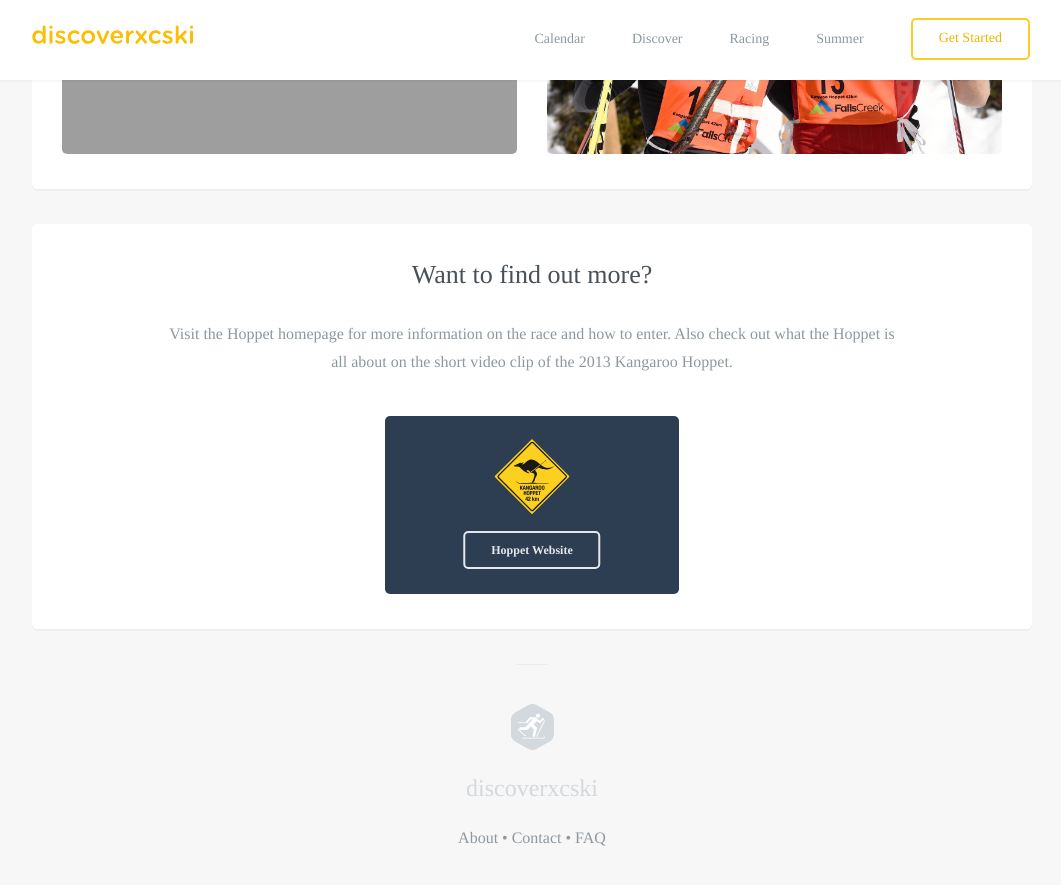
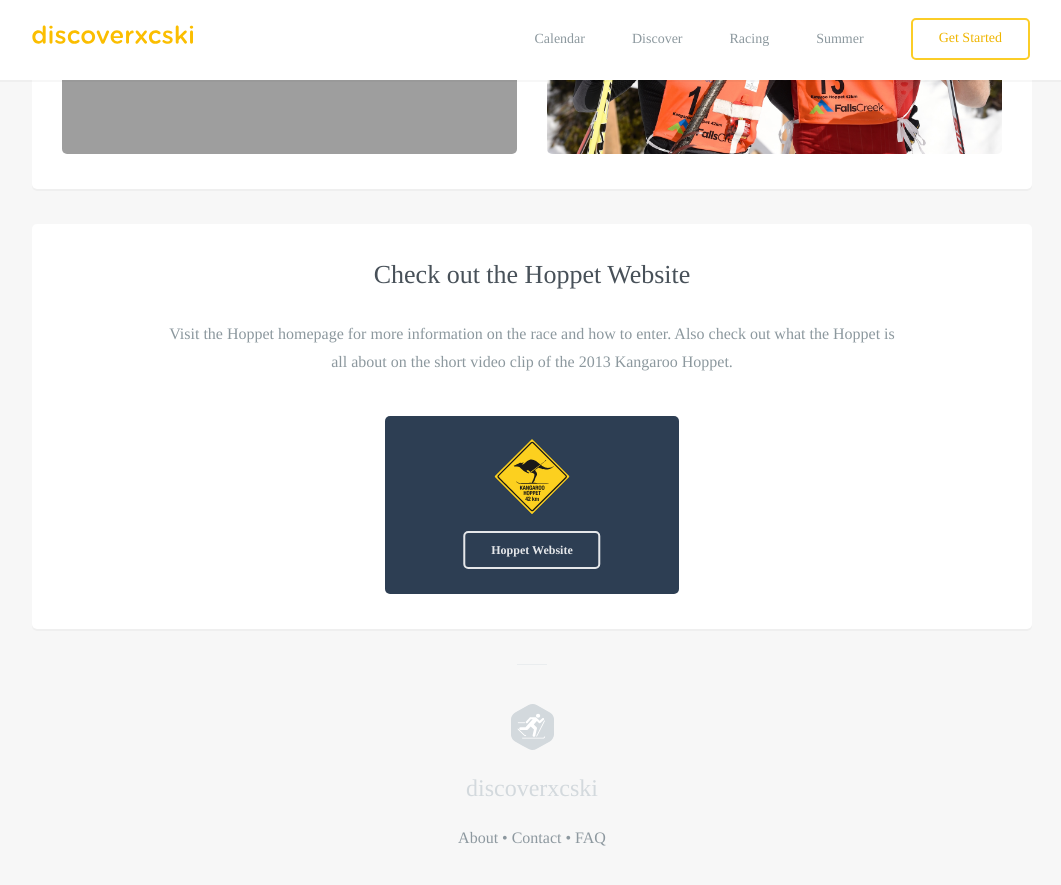
Before and after one commit to robcatto/robcatto.github.io, a Jekyll site: the page built from racing/kangaroo-hoppet/index.html, in a window 1280 px wide and 900 px high, scrolled down 2127 px. Shown: the top 885 px of the window, without its empty margins (108-1169 px from the left). Built offline with Jekyll 4.4.1, drawn with Linux system fonts in a browser that asks for light colours; some web fonts are replaced; Markdown is read by kramdown in place of the engine named in the settings.

Commit message:
Update index.html

```diff
--- a/racing/kangaroo-hoppet/index.html
+++ b/racing/kangaroo-hoppet/index.html
@@ -161,7 +161,7 @@ layout: default
                   </section>
 
                    <section class="mobile_section" style="border-bottom: none;">
-                <h3>Want to find out more?</h3>
+                <h3>Check out the Hoppet Website</h3>
                 <p>
                 Visit the Hoppet homepage for more information on the race and how to enter.  Also check out what the Hoppet is all about on the short video clip of the 2013 Kangaroo Hoppet.
 
```
